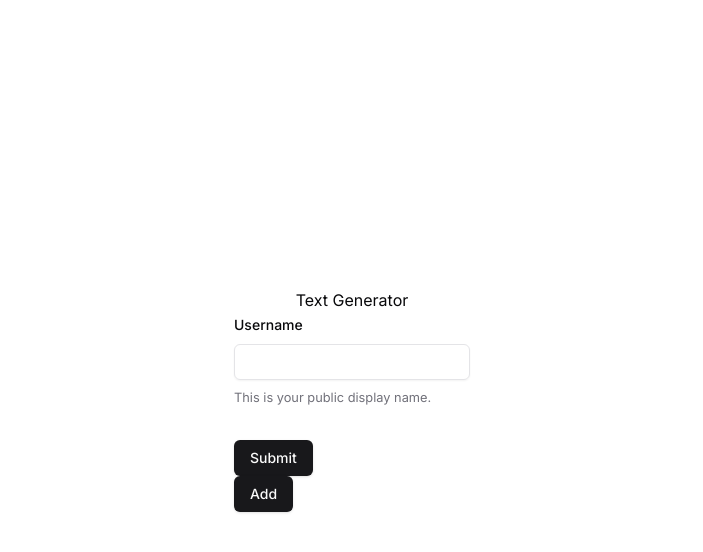
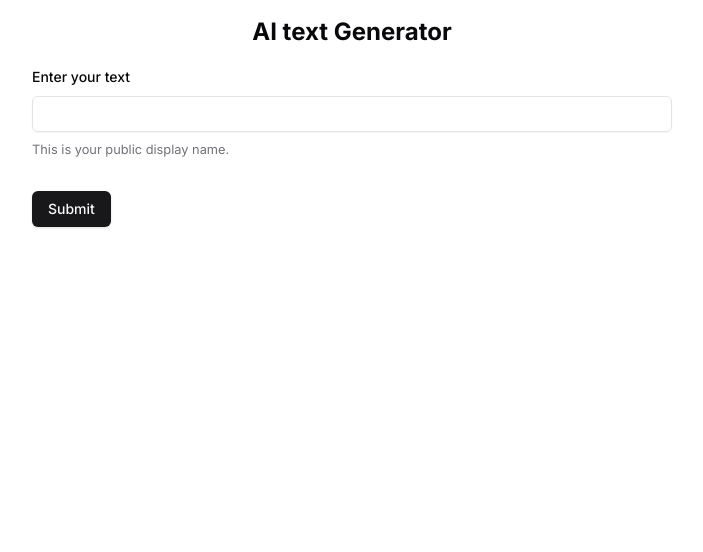
Before and after one commit to yashdarbar/text-generator, a Next.js app: page / in a window 1280 px wide. Shown: the top 552 px of the page, without its empty margins (288-991 px from the left). Built offline with nearby package versions, Linux system fonts and the light colour scheme.

Commit message:
changes in UI

```diff
--- a/app/(main)/_components/input.tsx
+++ b/app/(main)/_components/input.tsx
@@ -68,7 +68,7 @@ const InputField = () => {
                         name="username"
                         render={({ field }) => (
                             <FormItem>
-                                <FormLabel>Username</FormLabel>
+                                <FormLabel>Enter your text</FormLabel>
                                 <FormControl>
                                     <Input {...field} />
                                 </FormControl>
--- a/app/page.tsx
+++ b/app/page.tsx
@@ -5,20 +5,16 @@ import Input from "./(main)/_components/input";
 import InputField from "./(main)/_components/input";
 
 export default function Home() {
-
     const handleOnClick = () => {
         alert("clicked");
-  }
+    };
 
     return (
-      <div className="flex flex-col items-center justify-center h-screen">
-          Text Generator
+        <div className="max-w-2xl mx-auto p-4 space-y-4">
+            <h1 className="text-2xl font-bold text-center">AI text Generator</h1>
             <div className="flex flex-col">
                 <div>
-                  <InputField/>
-              </div>
-              <div>
-                  <Button onClick={handleOnClick}> Add </Button>
+                    <InputField />
                 </div>
             </div>
         </div>
```
Lines whose indentation alone changed are shown as unchanged.
